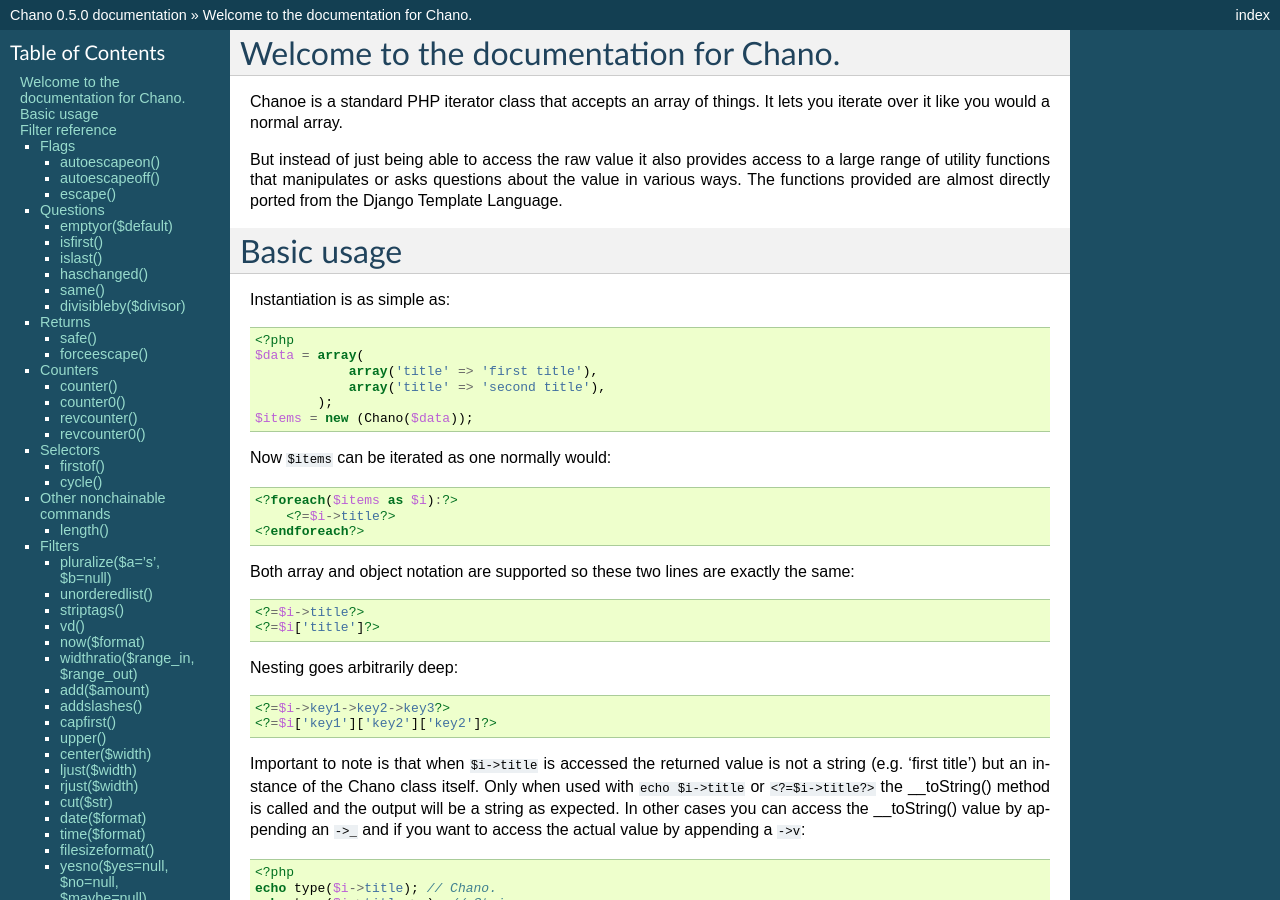
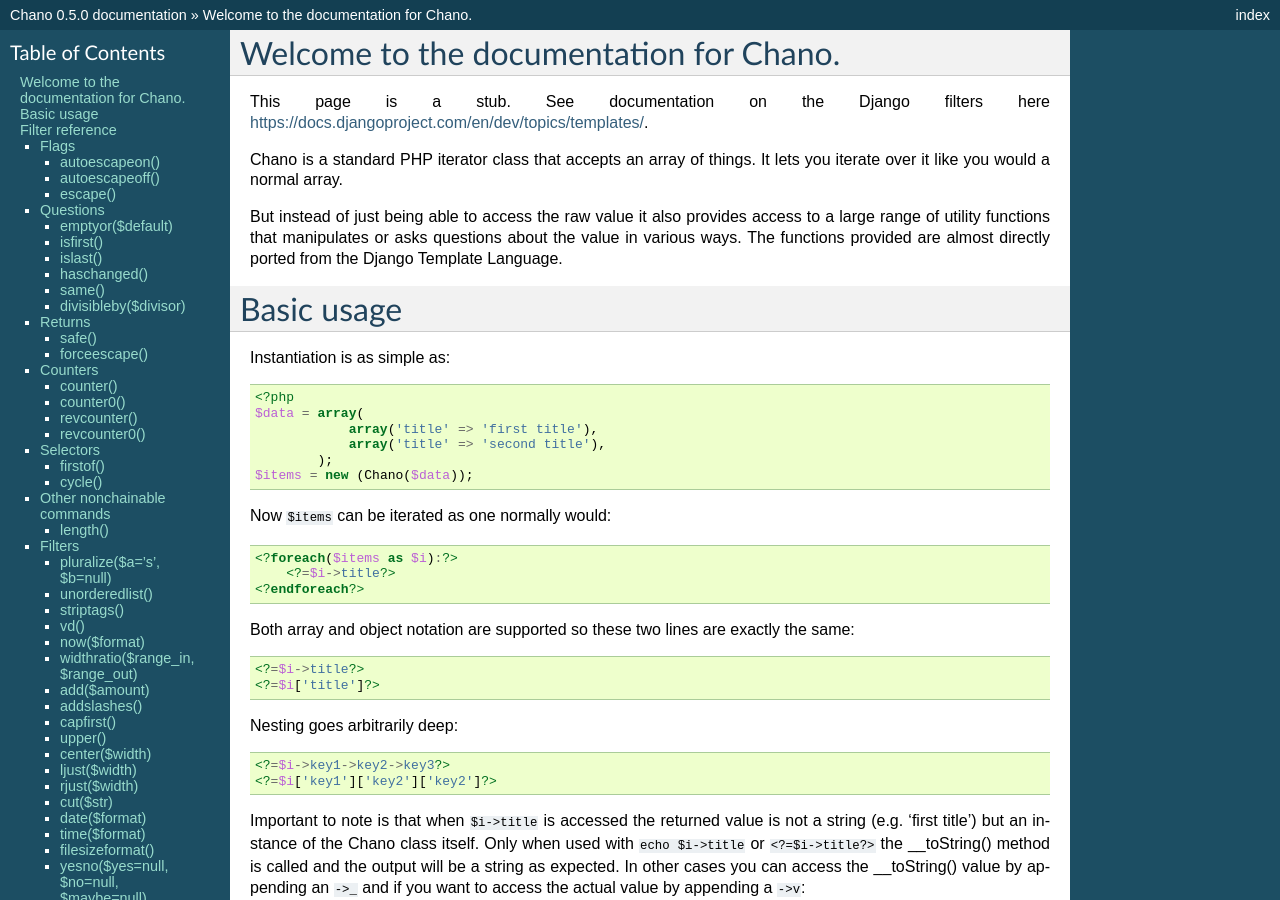
Before and after one commit to runekaagaard/php-chano, a Sphinx documentation site: the page built from docs/index.rst, in a window 1280 px wide and 900 px high. Built offline with Sphinx 7.4.7, drawn with Linux system fonts in a browser that asks for light colours.

Commit message:
Updating docs.

```diff
--- a/docs/index.rst
+++ b/docs/index.rst
@@ -2,8 +2,11 @@
 
 Welcome to the documentation for Chano.
 =================================================================
+This page is a stub. See documentation on the Django filters here
+https://docs.djangoproject.com/en/dev/topics/templates/.
 
-Chanoe is a standard PHP iterator class that accepts an array of things. It lets
+
+Chano is a standard PHP iterator class that accepts an array of things. It lets
 you iterate over it like you would a normal array.
 
 But instead of just being able to access the raw value it also provides access
```
